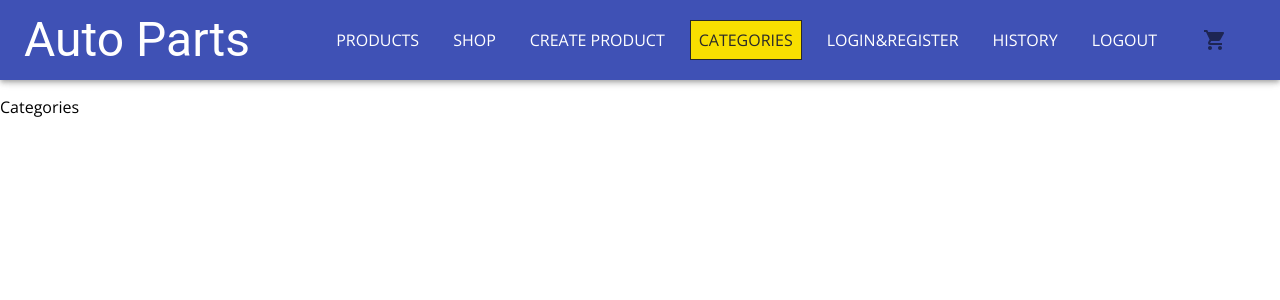
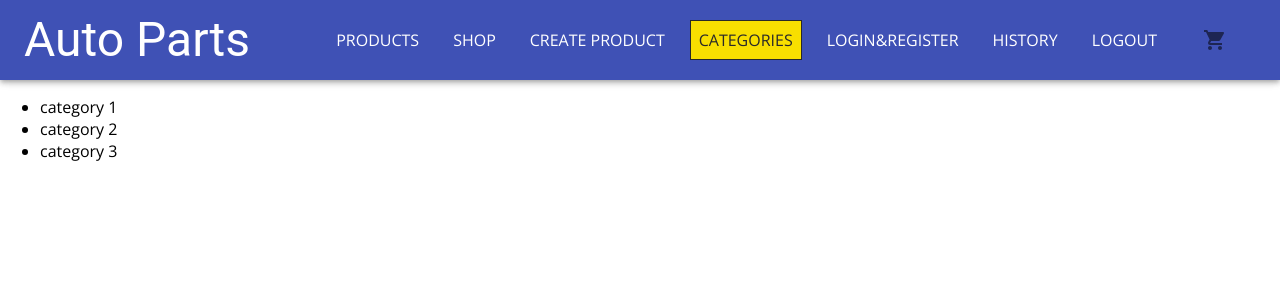
Before and after one commit to MrImas/auto-parts, a React (Create React App) app in the folder frontend/: page /category in a window 1280 px wide. Shown: the top 300 px of the page. Built offline with nearby package versions, Linux system fonts and the light colour scheme; the HTML template or start-up script is replaced by a standard one.

Commit message:
created category list component

```diff
--- /dev/null
+++ b/frontend/src/categories/components/CategoryList.js
@@ -0,0 +1,11 @@
+import React from 'react';
+
+export const CategoryList = (props) => {
+  return (
+    <ul>
+      {props.items.map((category) => (
+        <li key={category.name}>{category.name}</li>
+      ))}
+    </ul>
+  );
+};
--- a/frontend/src/categories/pages/Categories.js
+++ b/frontend/src/categories/pages/Categories.js
@@ -1,4 +1,5 @@
 import React from 'react';
+import { CategoryList } from '../components/CategoryList';
 
 const DUMMY_CATEGORIES = [
   {
@@ -13,5 +14,9 @@ const DUMMY_CATEGORIES = [
 ];
 
 export const Categories = () => {
-  return <div>Categories</div>;
+  return (
+    <div>
+      <CategoryList items={DUMMY_CATEGORIES} />
+    </div>
+  );
 };
```
